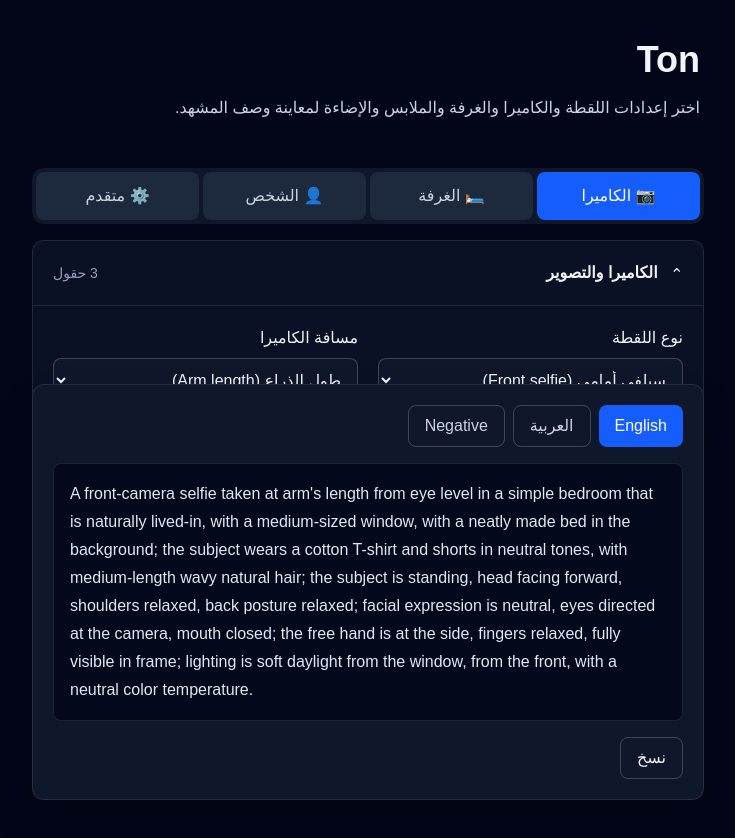
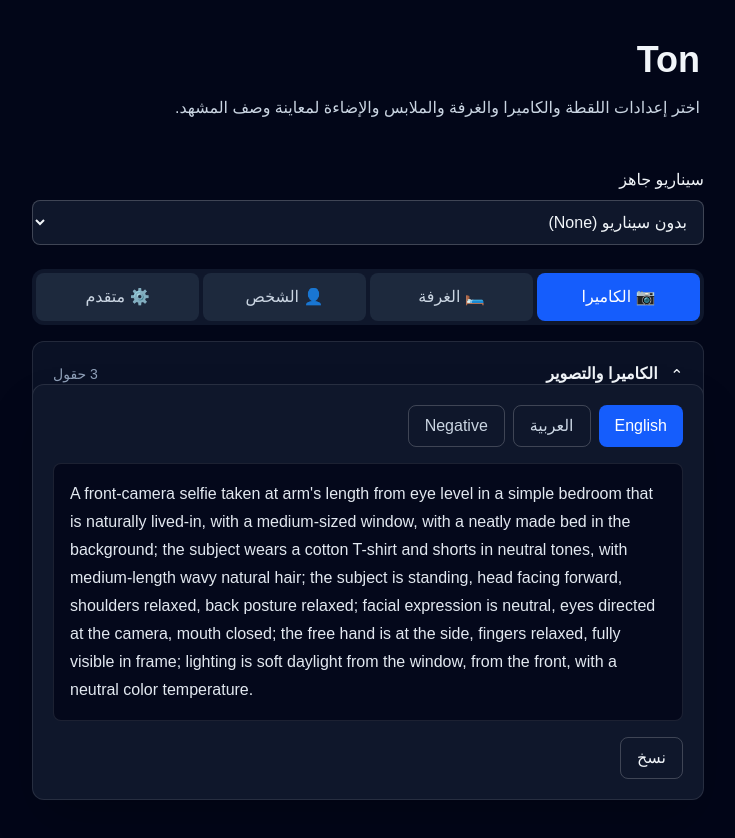
Before and after one commit to EmadAden77/Ton, a Next.js app: page / in a window 1280 px wide. Shown: the top 838 px of the page, without its empty margins (272-1007 px from the left). Built offline with nearby package versions, Linux system fonts and the light colour scheme.

Commit message:
feat(scenarios): add preset picker above main tabs

```diff
--- a/src/app/page.tsx
+++ b/src/app/page.tsx
@@ -8,6 +8,7 @@ import {
   buildPromptEnglish,
 } from "@/features/prompt-studio/promptBuilder";
 import type { SceneState } from "@/features/prompt-studio/types";
+import { SCENARIOS } from "@/features/prompt-studio/scenarios";
 
 type CollapsibleSectionProps = {
   title: string;
@@ -92,7 +93,16 @@ export default function Home() {
     freeHandPosition: "at-side",
     handFingersState: "relaxed",
     handVisibility: "fully-visible",
+    scenario: "none",
   });
+
+  function handleScenarioChange(id: SceneState["scenario"]) {
+    setState((current) => {
+      if (id === "none") return { ...current, scenario: "none" };
+      const preset = SCENARIOS.find((item) => item.id === id);
+      return preset ? { ...preset.apply(current), scenario: id } : current;
+    });
+  }
 
   const englishPrompt = buildPromptEnglish(state);
   const arabicPrompt = buildPromptArabic(state);
@@ -128,6 +138,27 @@ export default function Home() {
             المشهد.
           </p>
         </header>
+
+        <div className="mt-6">
+          <label className="grid gap-2" htmlFor="scenario">
+            سيناريو جاهز
+            <select
+              id="scenario"
+              value={state.scenario}
+              onChange={(event) =>
+                handleScenarioChange(event.target.value as SceneState["scenario"])
+              }
+              className="rounded-lg border border-white/20 bg-slate-900 p-3 text-slate-100"
+            >
+              <option value="none">بدون سيناريو (None)</option>
+              {SCENARIOS.map((scenario) => (
+                <option key={scenario.id} value={scenario.id}>
+                  {scenario.labelAr} ({scenario.labelEn})
+                </option>
+              ))}
+            </select>
+          </label>
+        </div>
 
         <nav aria-label="أقسام إعدادات المشهد" className="mt-6">
           <div
```
